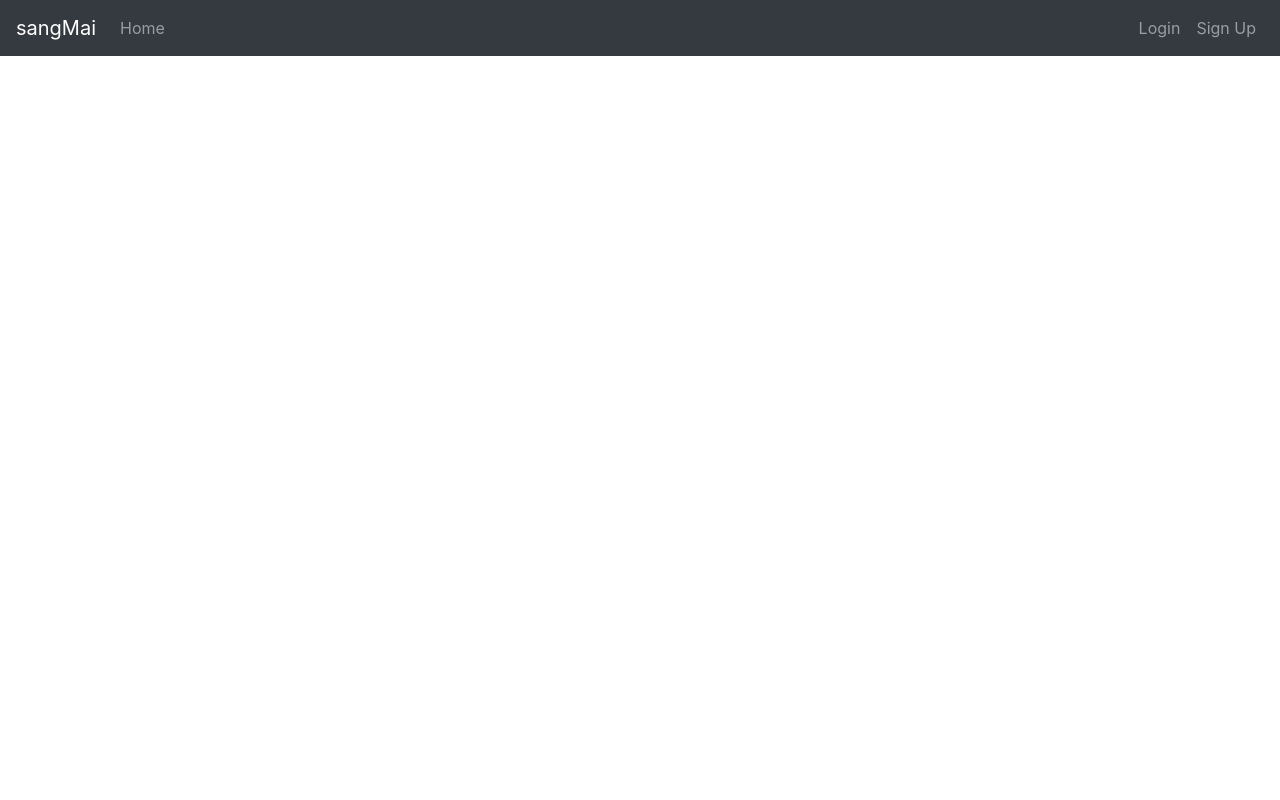
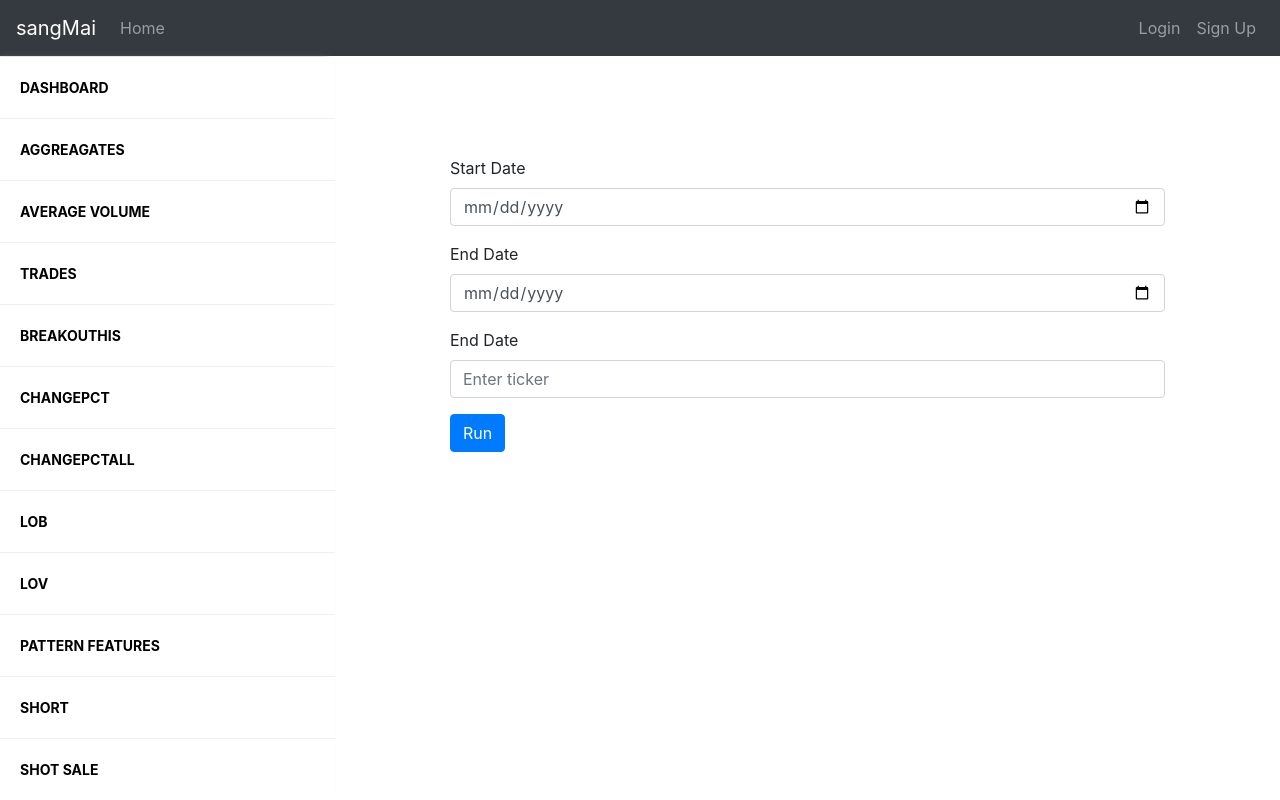
Before and after one commit to maitansang/fixed, a React (Create React App) app in the folder front-end/: page /dashboard in a window 1280 px wide. Built offline with nearby package versions, Linux system fonts and the light colour scheme.

Commit message:
Update front end run ning

```diff
--- a/front-end/src/App.css
+++ b/front-end/src/App.css
@@ -30,3 +30,47 @@ label {
   -webkit-border-radius: 50%;
   border-radius: 50%;
 }
+.right-menu-container{
+  width: 335px;
+  overflow: auto;
+  position: fixed;
+  overflow-x: hidden;
+  overflow-y: scroll;
+  top: 0;
+  bottom: 0;
+  left: 0;
+  margin: 0;
+  padding-bottom: 100px;
+  z-index: 1200;
+  background-color: white;
+  box-shadow: -5px 0px 8px -3px #868686;
+  transition: width 0.2s;
+  font-size: 14px;
+  font-weight: bold;
+  text-transform: uppercase;
+  top: 57px;
+}
+.mm-item{
+  border-bottom: 1px solid #efefef;
+}
+.mm-item a {
+  padding: 20px;
+  display: block;
+  text-decoration: none;
+  align-items: center;
+  color: black;
+}
+.mm-item a {
+  padding: 20px;
+  display: block;
+  text-decoration: none;
+  align-items: center;
+  color: black;
+}
+.mm-item a:hover {
+  background-color: aliceblue;
+}
+.content-exec {
+  margin-left: 335px;
+  margin-top: 100px;
+}
--- a/front-end/src/App.tsx
+++ b/front-end/src/App.tsx
@@ -14,6 +14,7 @@ import Profile from "./components/Profile";
 import BoardUser from "./components/BoardUser";
 import BoardModerator from "./components/BoardModerator";
 import BoardAdmin from "./components/BoardAdmin";
+import Dashboard from "./components/Dashboard";
 
 import EventBus from "./common/EventBus";
 
@@ -119,6 +120,7 @@ const App: React.FC = () => {
           <Route exact path="/login" component={Login} />
           <Route exact path="/register" component={Register} />
           <Route exact path="/profile" component={Profile} />
+          <Route exact path="/dashboard" component={Dashboard} />
           <Route path="/user" component={BoardUser} />
           <Route path="/mod" component={BoardModerator} />
           <Route path="/admin" component={BoardAdmin} />
--- /dev/null
+++ b/front-end/src/components/Dashboard.tsx
@@ -0,0 +1,92 @@
+import React from "react";
+import { getCurrentUser } from "../services/auth.service";
+import ExecComponent from "./ExecComponent";
+
+const Dashboard: React.FC = () => {
+  const currentUser = getCurrentUser();
+
+  return (
+    <div className="container">
+      <div className="right-menu-container">
+        <div className="mm-item" >
+          <a href="">
+            <span className="">Dashboard</span>
+          </a>
+        </div>
+        <div className="mm-item" >
+          <a href="">
+            <span className="">Aggreagates</span>
+          </a>
+        </div>
+        <div className="mm-item" >
+          <a href="">
+            <span className="">Average Volume</span>
+          </a>
+        </div>
+        <div className="mm-item" >
+          <a href="">
+            <span className="">Trades</span>
+          </a>
+        </div>
+        <div className="mm-item" >
+          <a href="">
+            <span className="">Breakouthis</span>
+          </a>
+        </div>
+        <div className="mm-item" >
+          <a href="">
+            <span className="">Changepct</span>
+          </a>
+        </div>
+        <div className="mm-item" >
+          <a href="">
+            <span className="">Changepctall</span>
+          </a>
+        </div>
+        <div className="mm-item" >
+          <a href="">
+            <span className="">Lob</span>
+          </a>
+        </div>
+        <div className="mm-item" >
+          <a href="">
+            <span className="">Lov</span>
+          </a>
+        </div>
+        <div className="mm-item" >
+          <a href="">
+            <span className="">Pattern Features</span>
+          </a>
+        </div>
+        <div className="mm-item" >
+          <a href="">
+            <span className="">Short</span>
+          </a>
+        </div>
+        <div className="mm-item" >
+          <a href="">
+            <span className="">Shot Sale</span>
+          </a>
+        </div>
+        <div className="mm-item" >
+          <a href="">
+            <span className="">Stock Split</span>
+          </a>
+        </div>
+        <div className="mm-item" >
+          <a href="">
+            <span className="">Tickers</span>
+          </a>
+        </div>
+        <div className="mm-item" >
+          <a href="">
+            <span className="">Transactions</span>
+          </a>
+        </div>
+      </div>
+      <ExecComponent></ExecComponent>
+    </div>
+  );
+};
+
+export default Dashboard;
--- /dev/null
+++ b/front-end/src/components/ExecComponent.tsx
@@ -0,0 +1,60 @@
+import React from "react";
+import { getCurrentUser } from "../services/auth.service";
+import { Formik, Field, Form, ErrorMessage } from "formik";
+import * as Yup from "yup";
+
+const ExecComponent: React.FC = () => {
+  const currentUser = getCurrentUser();
+  const initialValues: {
+    startDate: string;
+    endDate: string;
+    ticker: string;
+  } = {
+    startDate: "",
+    endDate: "",
+    ticker: "",
+  };
+  const validationSchema = Yup.object().shape({
+    startDate: Yup.string().required("This field is required!"),
+    endDate: Yup.string().required("This field is required!"),
+  });
+
+  const runScript = (formValue: { startDate: string; endDate: string; ticker : string; }) => {
+    const { startDate, endDate,ticker } = formValue;
+  };
+  return (
+    <div className="container">
+      <div className="content-exec">
+      <Formik
+          initialValues={initialValues}
+          validationSchema={validationSchema}
+          onSubmit={runScript}
+        >
+      <Form>
+        <div className="form-group">
+          <label htmlFor="exampleInputStartDate">Start Date</label>
+          <Field type="date" className="form-control" name="startDate" id="exampleInputStartDate" aria-describedby="startDateHelp" placeholder="Enter start date"/>
+          <small id="startDateHelp" className="form-text text-muted"></small>
+        </div>
+        <div className="form-group">
+          <label htmlFor="exampleInputEndDate">End Date</label>
+          <Field type="date" className="form-control" name="endDate" id="exampleInputEndDate" placeholder="Enter end date"/>
+        </div>
+        <div className="form-group">
+          <label htmlFor="exampleInputTicker">End Date</label>
+          <Field type="text" className="form-control" id="exampleInputTicker" name="ticker" placeholder="Enter ticker"/>
+        </div>
+        {/* <div className="form-check">
+          <Field type="checkbox" className="form-check-input" id="exampleCheck1"/>
+          <label className="form-check-label" htmlFor="exampleCheck1">Check me out</label>
+        </div> */}
+        <button type="submit" className="btn btn-primary">Run</button>
+      </Form>
+      </Formik>
+      </div>
+
+    </div>
+  );
+};
+
+export default ExecComponent;
```
